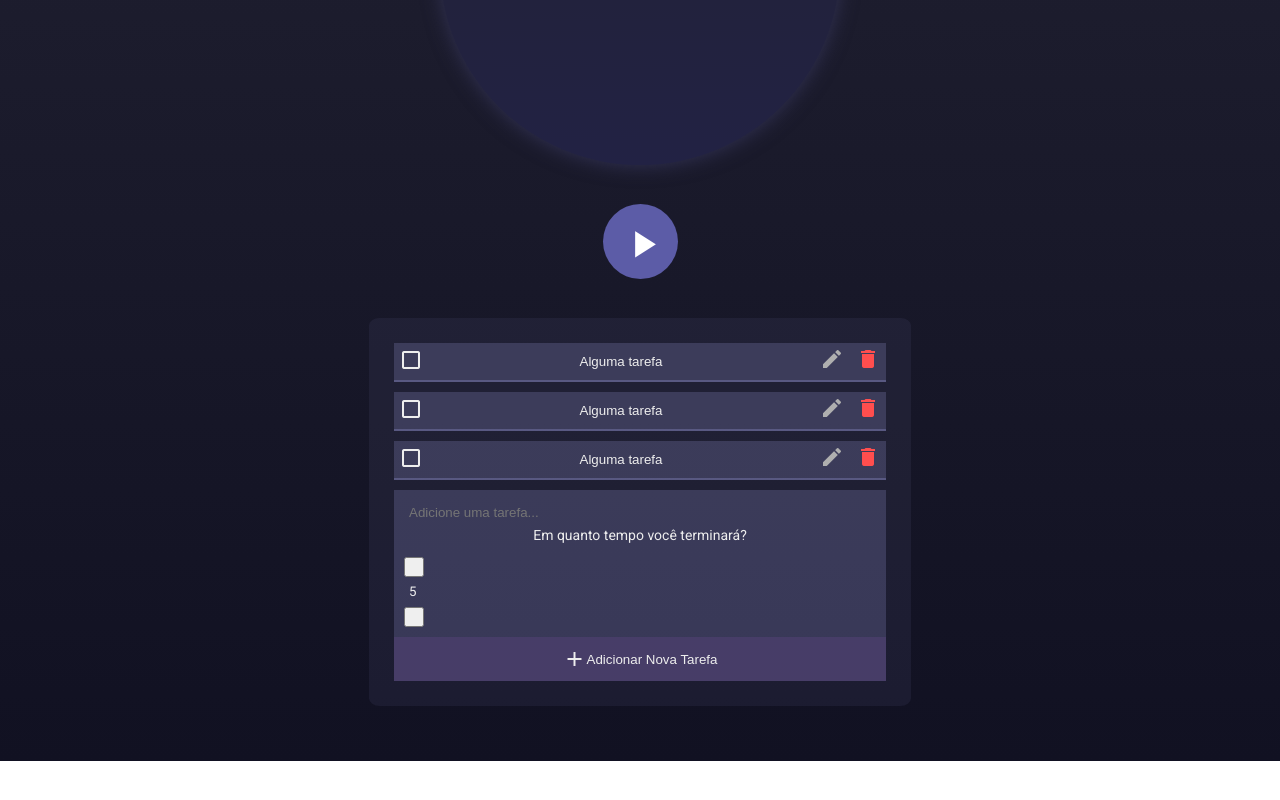
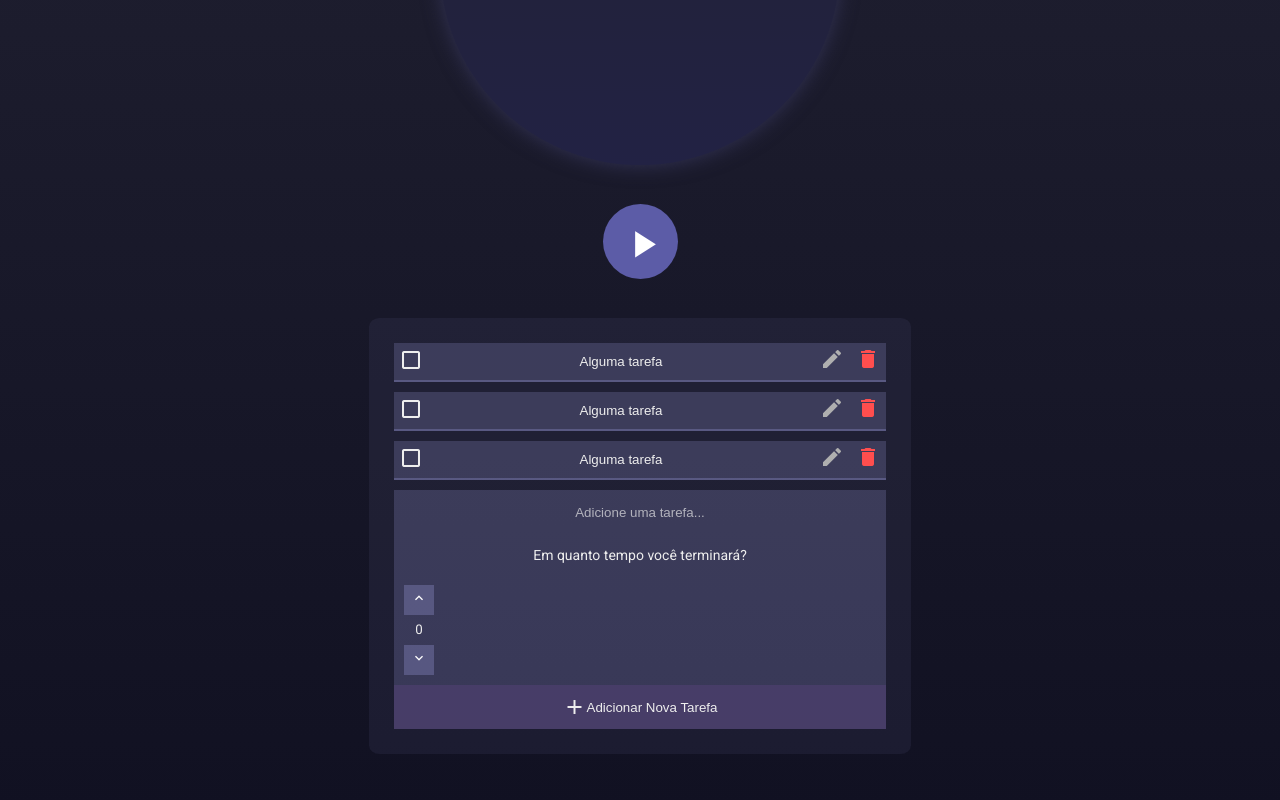
Before and after one commit to Samukaii/Pomodoro-Web, an Angular app: page / in a window 1280 px wide. Shown: the part 390-1190 px from the top of the page. Before the commit the page ends 1151 px from the top, so only its background shows below. Built offline with nearby package versions, Linux system fonts and the light colour scheme.

Commit message:
Estetica do formulario de adicionar tarefa concluida

```diff
--- a/src/app/components/task-list/task-list.component.css
+++ b/src/app/components/task-list/task-list.component.css
@@ -121,18 +121,30 @@ button.edit-task:hover {
 #tasks-base li.add-li form p.label {
     display: flex;
     justify-content: center;
+    margin: 20px;
 }
 #tasks-base li.add-li form p.pomodoro {
     font-size: 10pt;
-    margin: 5px;
+    margin-bottom: 5px;
+    margin-top: 5px;
+    text-align: center;
+    width: 30px;
 }
 #tasks-base li.add-li form button {
-    width: 20px;
-    height: 20px;
+    width: 30px;
+    height: 30px;
     font-size: 5pt;
     display: flex;
+    background-color: #aae4;
+    border: none;
+    outline: none;
+    color: white;
     justify-content: center;
     align-items: center;
+    cursor: pointer;
+}
+#tasks-base li.add-li form button:hover {
+    background-color: #aae7;
 }
 #tasks-base li.add-li form mat-icon {
     width: 20px;
@@ -142,9 +154,14 @@ button.edit-task:hover {
 #tasks-base li.add-li form input {
     outline: none;
     background-color: transparent;
+    text-align: center;
     color: #eee;
     border: none;
     padding: 5px;
+}
+#tasks-base li.add-li form input::placeholder {
+    color: #eeea;
+    text-align: center;
 }
 
 #tasks-base li.add-li {
--- a/src/app/components/task-list/task-list.component.html
+++ b/src/app/components/task-list/task-list.component.html
@@ -29,7 +29,7 @@
             </button>
         </li>
         <li>
-            <button class="check-task" (click)="check($event)">
+            <button class="check-task" (click)="check($event, taskname)">
                 <mat-icon class="check-icon" checked="false">check_box_outline_blank</mat-icon>
             </button>
             <button class="select-task" (click)="select($event)">
@@ -49,11 +49,11 @@
                 <p class="label">
                     Em quanto tempo você terminará?
                 </p>
-                <button>
+                <button (click)="addOrSubtractPomodoro($event,1)">
                     <mat-icon> keyboard_arrow_up</mat-icon>
                 </button>
-                <p class="pomodoro">5</p>
-                <button>
+                <p class="pomodoro">{{pomodorosToFinish}}</p>
+                <button (click)="addOrSubtractPomodoro($event,-1)">
                     <mat-icon> keyboard_arrow_down</mat-icon>
                 </button>
             </form>
--- a/src/app/components/task-list/task-list.component.ts
+++ b/src/app/components/task-list/task-list.component.ts
@@ -7,6 +7,7 @@ import { Component, OnInit } from "@angular/core";
 })
 export class TaskListComponent implements OnInit {
     activeTask: HTMLLIElement;
+    pomodorosToFinish: number = 0;
 
     constructor() { }
 
@@ -26,6 +27,14 @@ export class TaskListComponent implements OnInit {
     };
 
     add = () => { };
+
+    addOrSubtractPomodoro = (event: any, amount: number) => {
+        event.preventDefault();
+        if (this.pomodorosToFinish <= 0)
+            amount < 0 ? amount = 0 : 1
+
+        this.pomodorosToFinish += amount;
+    }
 
     check = (event: any, taskname: HTMLInputElement) => {
         const target: HTMLElement = event.target;
```
